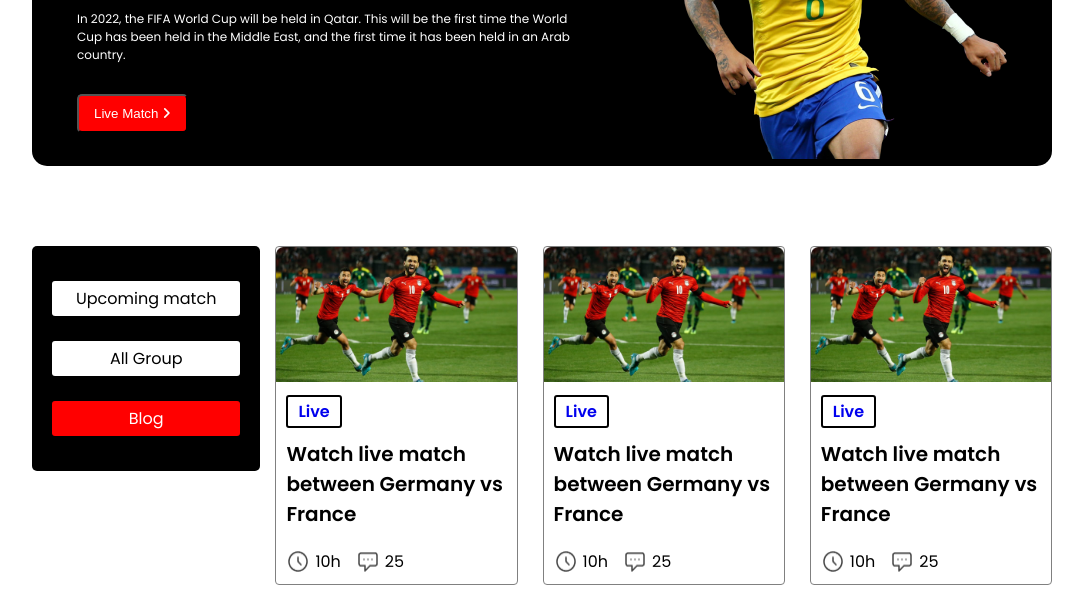
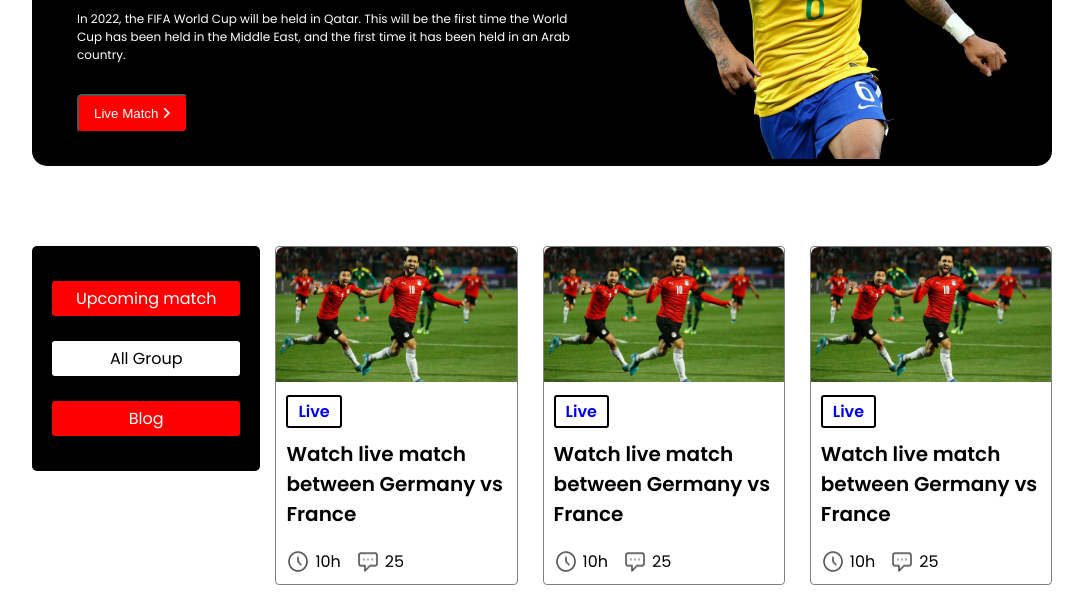
Before and after one commit to meher09/assignment-2, a plain HTML site: page index.html in a window 1280 px wide. In both pictures the pointer is over the item "Upcoming match". Shown: the part 194-800 px from the top of the page, without its empty margins (98-1181 px from the left). Drawn offline with Linux system fonts and the light colour scheme; a web font is replaced by a local one.

Commit message:
hover effect added in the button

```diff
--- a/style.css
+++ b/style.css
@@ -97,10 +97,18 @@ aside ul li {
     text-align: center;
 }
 
+aside ul li:hover {
+    background-color: red;
+}
+
 aside ul li a {
     text-decoration: none;
     color: black;
     font-weight: 500;
+}
+
+aside ul li a:hover {
+    color: #fff;
 }
 
 .active {
```
